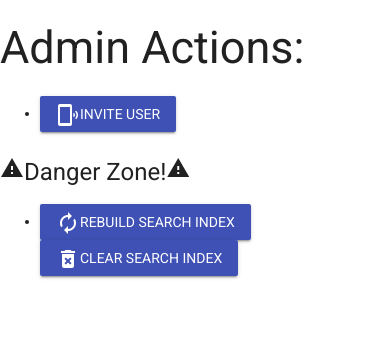
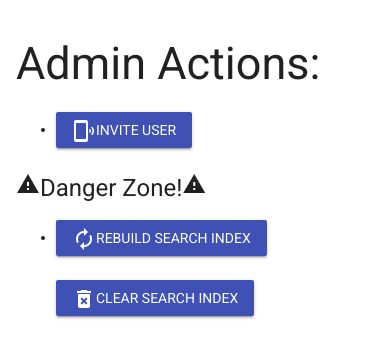
Before and after one commit to muncus/book-club-library, a Flask app: page /admin/ in a window 390 px wide. Shown: the part 56-414 px from the top of the page. Run offline with Flask 2, Linux system fonts and the light colour scheme; data that the repository does not hold is empty; parts of the project's set-up code (start-up, migrations or seed data) failed here and were passed over.

Commit message:
improved html layout with mdl's grid.
should compensate for desktop and phone sizes.

```diff
--- a/templates/admin_home.html
+++ b/templates/admin_home.html
@@ -1,5 +1,6 @@
 {% extends "layout.html" %}
 {% block content %}
+<div class="mdl-cell mdl-cell--12-col mdl-cell--4-col-phone">
     <h2>Admin Actions:</h2>
     <ul>
     <li>
@@ -14,10 +15,12 @@
       <a href="/admin/rebuild-search-index">
       <button class="mdl-button mdl-js-button mdl-button--raised mdl-button--colored mdl-button--icon-left"
         type=button>
-        <i class="material-icons">autorenew</i>Rebuild Search Index</button></a><br/>
+        <i class="material-icons">autorenew</i>Rebuild Search Index</button></a></li><br/>
       <a href="/admin/clear-search-index">
       <button class="mdl-button mdl-js-button mdl-button--raised mdl-button--colored mdl-button--icon-left"
         type=button>
-        <i class="material-icons">delete_forever</i>Clear Search Index</button></a><br/>
+        <i class="material-icons">delete_forever</i>Clear Search Index</button></a></li><br/>
     </ul>
+</div>
+
 {% endblock %}
--- a/templates/admin_invite.html
+++ b/templates/admin_invite.html
@@ -1,10 +1,12 @@
 {% extends "layout.html" %}
 {% block content %}
+<div class="mdl-cell mdl-cell--12-col mdl-cell--4-col-phone">
     <h2>Invite User:</h2>
     <form method="post">
       Name: <input type=text name="displayname" value="" list="known_users"/><br/>
       Email: <input type=text name="email" value=""/><br/>
-      <button type=submit />Send Invitation</button><br/>
+      <button type=submit>Send Invitation</button><br/>
     </form>
     {% include "user_datalist.html" %}
+</div>
 {% endblock %}
--- a/templates/book_edit.html
+++ b/templates/book_edit.html
@@ -1,5 +1,6 @@
 {% extends "layout.html" %}
 {% block content %}
+<div class="mdl-cell mdl-cell--12-col mdl-cell--4-col-phone">
     <h2>Book:</h2>
     {% for msg in messages %}
     <div class="alert alert-info">
@@ -60,4 +61,5 @@
       </span> </li>
     {% endfor %}
     </ul>
+</div>
 {% endblock %}
--- a/templates/home.html
+++ b/templates/home.html
@@ -1,8 +1,10 @@
 {% extends "layout.html" %}
 {% block content %}
+<div class="mdl-cell mdl-cell--12-col mdl-cell--4-col-phone">
     <h2> Scan from your mobile device: </h2>
     <p> From your mobile device, use the 'Add' and 'Borrow' links above to use a Barcode Scanner to scan a physical book.
     <p> Uses the <a href="https://zxing.appspot.com">ZXing project</a> to scan barcodes. Browse there to install the app before using scan links.
     </p>
     <h3><a href="/loans">Current Loans</a></h3>
+</div>
 {% endblock %}
--- a/templates/layout.html
+++ b/templates/layout.html
@@ -53,7 +53,7 @@
     </nav>
   </div>
   <main class="mdl-layout__content">
-    <div class="page-content"><!-- Your content goes here -->
+    <div class="page-content mdl-grid"><!-- Your content goes here -->
     {% block flashed_messages %}
       {% with messages = get_flashed_messages() %}
         {% for message in messages %}
--- a/templates/list_books.html
+++ b/templates/list_books.html
@@ -1,5 +1,6 @@
 {% extends "layout.html" %}
 {% block content %}
+  <div class="mdl-cell mdl-cell--12-col mdl-cell--4-col-phone">
 <script>
 var interestToggle = function(element, bookkey){
   var value = element.getElementsByTagName("input")[0].checked
@@ -83,4 +84,5 @@ var interestToggle = function(element, bookkey){
       <i class="material-icons">keyboard_arrow_right</i>
     </button>
     </a>
+  </div>
 {% endblock %}
--- a/templates/loan_edit.html
+++ b/templates/loan_edit.html
@@ -1,5 +1,6 @@
 {% extends "layout.html" %}
 {% block content %}
+<div class="mdl-cell mdl-cell--12-col mdl-cell--4-col-phone">
     <h2>Loan:</h2>
       {% for msg in messages %}
       <div class="alert alert-info">
@@ -34,4 +35,5 @@
           Return Book</button></a>
       {% include "user_datalist.html" %}
     </form>
+</div>
 {% endblock %}
--- a/templates/loans_list.html
+++ b/templates/loans_list.html
@@ -1,5 +1,6 @@
 {% extends "layout.html" %}
 {% block content %}
+<div class="mdl-cell mdl-cell--12-col mdl-cell--4-col-phone">
     {% if loans_to.count(1) > 0 %}
     <h4>You have borrowed:</h4>
     <ul class="mdl-list">
@@ -34,4 +35,5 @@
         </li>
       {% endfor %}
     </ul>
+</div>
 {% endblock %}
--- a/templates/user_edit.html
+++ b/templates/user_edit.html
@@ -1,9 +1,11 @@
 {% extends "layout.html" %}
 {% block content %}
+<div class="mdl-cell mdl-cell--12-col mdl-cell--4-col-phone">
     <h2>Edit User:</h2>
     <form method="post">
       Email: <input type=text name="email" value="{{ user.email }}" readonly/><br/>
       Name: <input type=text name="displayname" value="{{ user.displayname }}"/><br/>
       <button type=submit />Save Changes</button><br/>
     </form>
+</div>
 {% endblock %}
```
